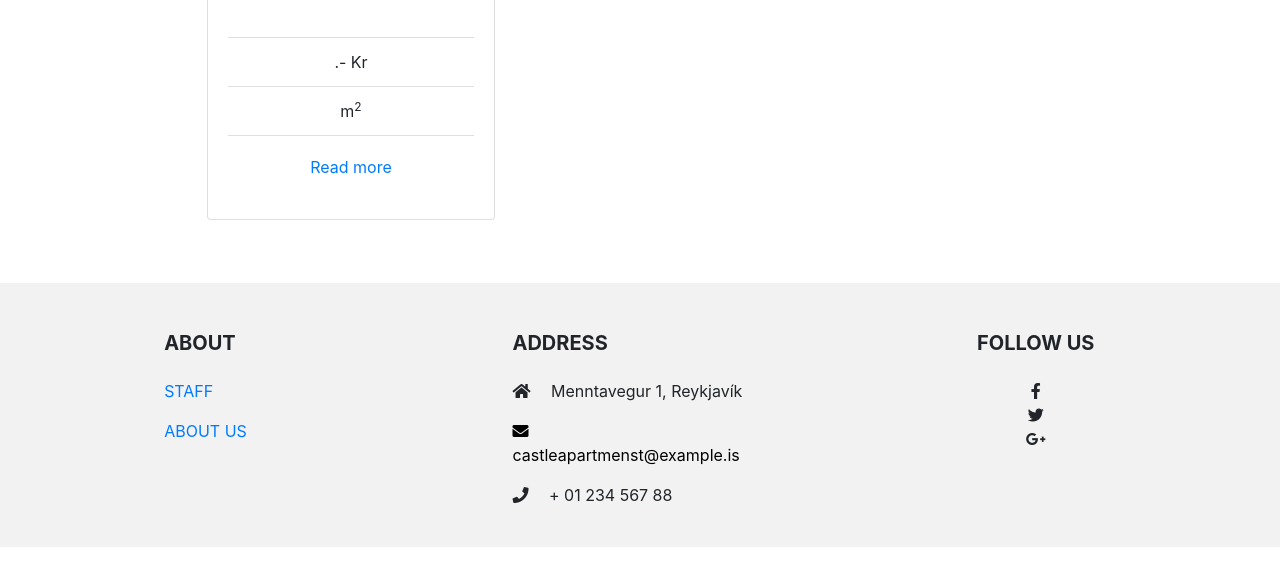
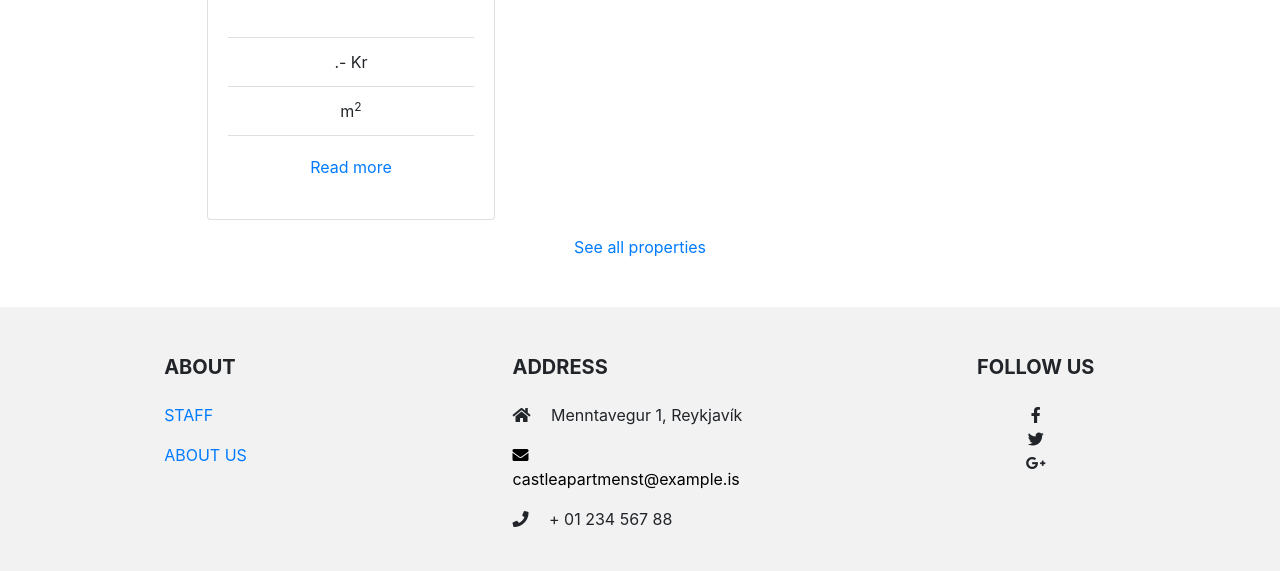
Before and after one commit to GudjonB/Verklegt2, a Django app: page / in a window 1280 px wide. Shown: the part 786-1357 px from the top of the page. Before the commit the page ends 1333 px from the top, so only its background shows below. Run offline with Django 3.2, Linux system fonts and the light colour scheme; data that the repository does not hold is empty; some libraries are stand-ins or nearby versions.

Commit message:
added see all properties button on homepage

```diff
--- a/templates/Users/index.html
+++ b/templates/Users/index.html
@@ -70,6 +70,7 @@
             </div>
         </div>
     </div>
+        <a href ="/properties/" class="see-all-props">See all properties</a>
 
 
 {% endblock %}
```
